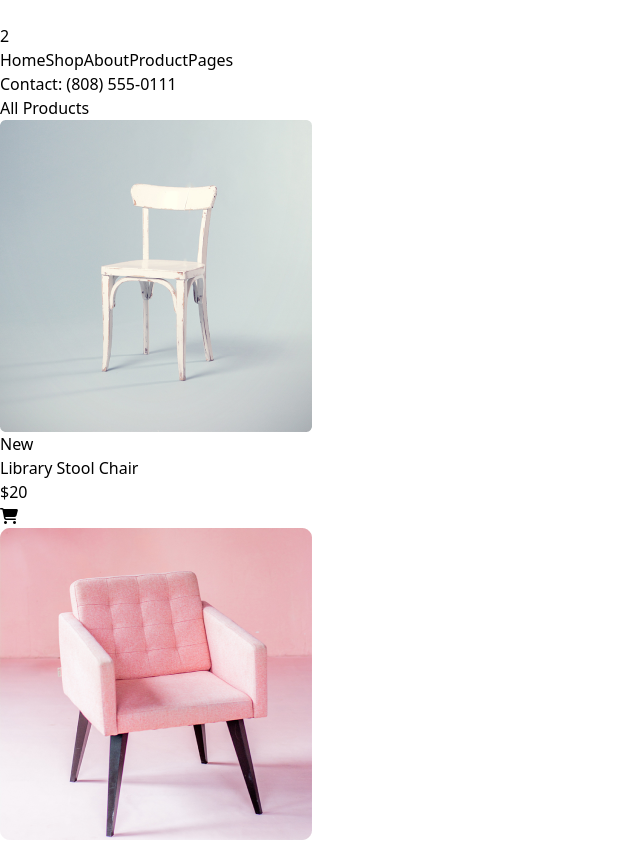
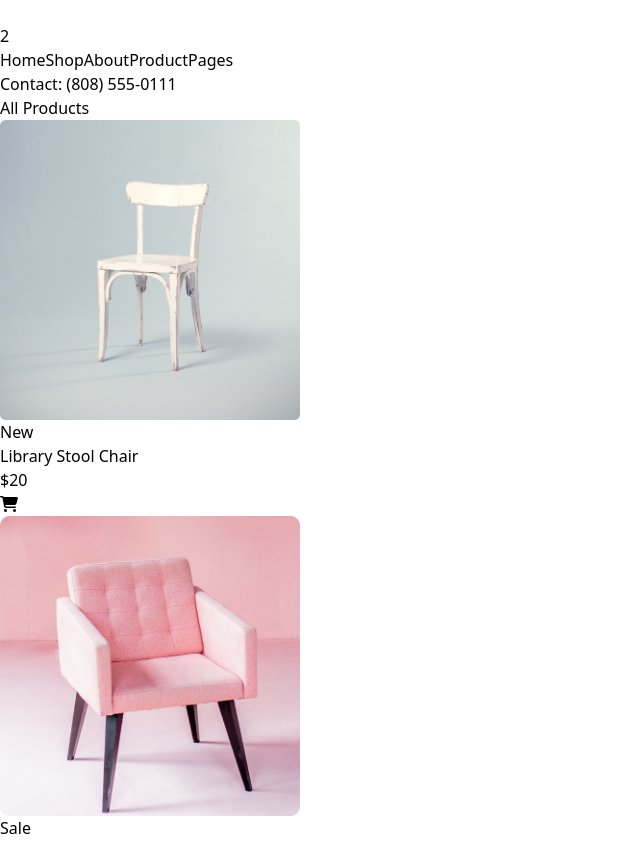
Before and after one commit to Shoaibstat876/Heckatone-Figma-Project-Exam, a Next.js app: page /products in a window 1280 px wide. Shown: the part 1440-2281 px from the top of the page, without its empty margins (0-640 px from the left). Built offline with nearby package versions, Linux system fonts and the light colour scheme.

Commit message:
Initial commit

```diff
--- a/src/pages/products.tsx
+++ b/src/pages/products.tsx
@@ -1,4 +1,5 @@
 import React from 'react';
+import Image from 'next/image';
 import Layout from '@/components/layout/Layout'; // Import Layout for consistent page structure
 
 // Product data
@@ -31,10 +32,12 @@ const ProductPage = () => {
               className="border rounded-lg p-4 shadow hover:shadow-lg transition"
             >
               <div className="relative">
-                <img
+                <Image
                   src={product.image}
                   alt={product.name}
-                  className="w-full h-48 object-cover rounded-md"
+                  width={300}
+                  height={200}
+                  className="object-cover rounded-md"
                 />
                 {product.badge && (
                   <span
@@ -97,12 +100,14 @@ const ProductPage = () => {
           </h2>
           <div className="flex overflow-x-scroll space-x-4">
             {products.map((product) => (
-              <img
-                key={product.id}
-                src={product.image}
-                alt={product.name}
-                className="w-40 h-40 object-cover rounded-md"
-              />
+              <div key={product.id} className="relative w-40 h-40">
+                <Image
+                  src={product.image}
+                  alt={product.name}
+                  layout="fill"
+                  className="object-cover rounded-md"
+                />
+              </div>
             ))}
           </div>
         </div>
--- a/src/styles/tailwind.config.js
+++ b/src/styles/tailwind.config.js
@@ -1,6 +1,6 @@
-const { fontFamily } = require('tailwindcss/defaultTheme');
+import { fontFamily } from 'tailwindcss/defaultTheme';
 
-module.exports = {
+export default {
   content: ['./src/**/*.{js,ts,jsx,tsx}'],
   theme: {
     extend: {
```
